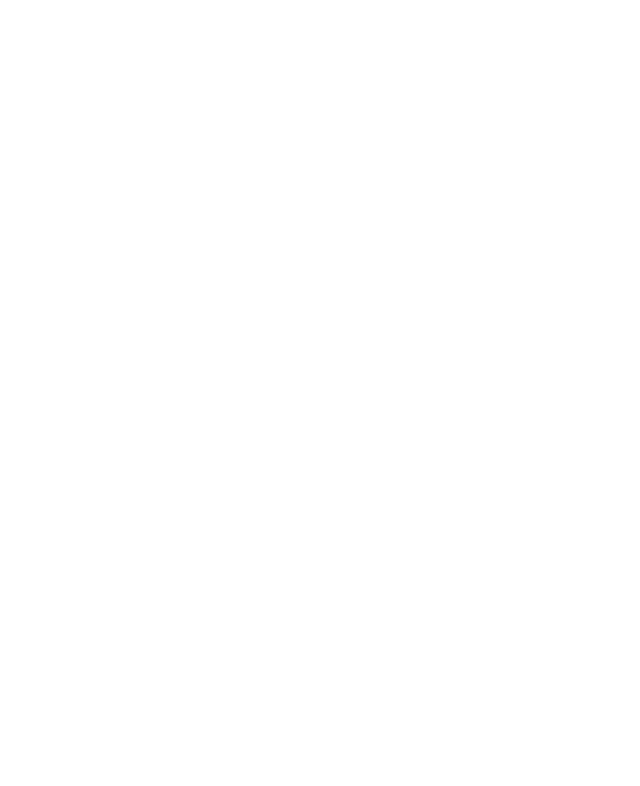
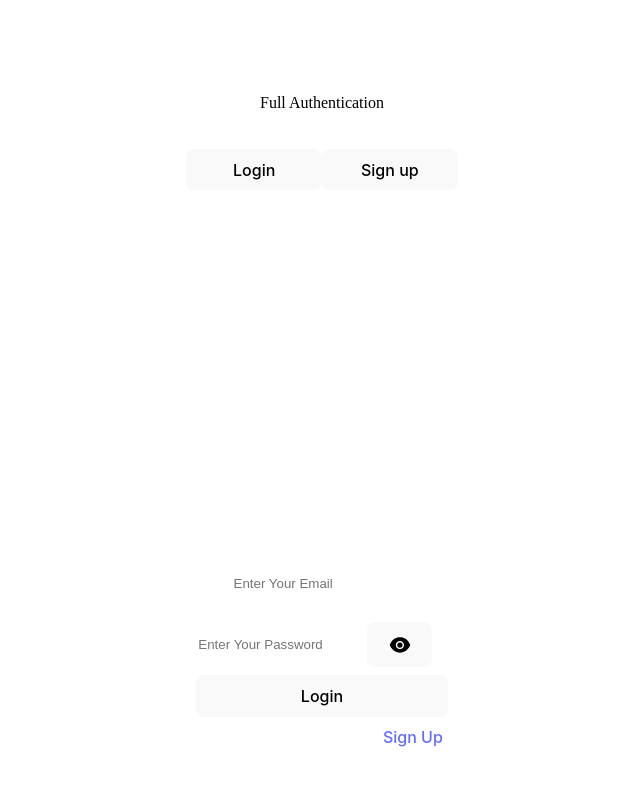
Before and after one commit to Xharry01X/assignment, a React (Vite) app in the folder frontend/assignment/: page /authentication in a window 1280 px wide. Before the commit this address had no page. Shown: the top 786 px of the page, without its empty margins (318-958 px from the left). Built offline with nearby package versions, Linux system fonts and the light colour scheme.

Commit message:
working on authentication

```diff
--- a/frontend/assignment/package.json
+++ b/frontend/assignment/package.json
@@ -15,7 +15,9 @@
     "@emotion/styled": "^11.11.5",
     "framer-motion": "^11.2.10",
     "react": "^18.2.0",
+    "react-cookie": "^7.1.4",
     "react-dom": "^18.2.0",
+    "react-icons": "^5.2.1",
     "react-router-dom": "^6.23.1"
   },
   "devDependencies": {
--- a/frontend/assignment/src/App.jsx
+++ b/frontend/assignment/src/App.jsx
@@ -3,6 +3,9 @@
 
 import './App.css'
 import ImageView from './component/imageView/ImageView'
+import Login from './component/auth/login/Login'
+import Register from './component/auth/register/Register'
+import Authentication from './component/authenticationPage/Authentication'
 
 function App() {
 
@@ -12,6 +15,10 @@
      <BrowserRouter>
       <Routes>
         <Route path='/' element={<ImageView/>}/>
+        <Route path='/authentication' element={<Authentication/>}/>
+        <Route path='/login' element={<Login/>}/>
+        <Route path='/register' element={<Register/>}/>
+        <Route/>
       </Routes>
      </BrowserRouter>
     </>
--- a/frontend/assignment/src/component/auth/login/Login.jsx
+++ b/frontend/assignment/src/component/auth/login/Login.jsx
@@ -1,51 +1,117 @@
-import React from 'react'
+import React, { useState } from 'react';
+import {
+  Box,
+  Button,
+  FormControl,
+  FormLabel,
+  Heading,
+  Input,
+
+  VStack,
+  Text,
+  Link,
+  useToast,
+} from '@chakra-ui/react';
+import { AiFillEye, AiFillEyeInvisible } from 'react-icons/ai';
 
 const Login = () => {
+  const [show, setShow] = useState(false);
+  const [user, setUser] = useState({
+    username: '',
+    password: '',
+  });
+
+  const handleChange = (e) => {
+    const { name, value } = e.target;
+    setUser({
+      ...user,
+      [name]: value,
+    });
+  };
+
+  const handleClick = () => {
+    setShow(!show);
+  };
+
   return (
-    <VStack spacing='5px'>
-
-    <FormControl id='email-login' isRequired>
+    <Box
+      bg="gray.900"
+      color="white"
+      minH="100vh"
+      display="flex"
+      justifyContent="center"
+      alignItems="center"
+      px={4}
+    >
+      <VStack
+        spacing={4}
+        width={{ base: '100%', sm: '400px' }}
+        padding={6}
+        boxShadow="2xl"
+        borderRadius="md"
+        bg="gray.800"
+      >
+        <Heading as="h1" size="lg" mb={4}>
+          Login
+        </Heading>
+        <FormControl id="email-login" isRequired>
           <FormLabel>Email</FormLabel>
           <Input
-        placeholder='Enter Your Email'
-        name='email'
-        value={user.email}
+            placeholder="Enter Your Email"
+            name="username"
+            value={user.username}
             onChange={handleChange}
+            bg="gray.700"
+            border="none"
+            color="white"
+            _placeholder={{ color: 'gray.400' }}
           />
         </FormControl>
-    <FormControl id='password-login' isRequired>
+        <FormControl id="password-login" isRequired>
           <FormLabel>Password</FormLabel>
-      <InputGroup>
+          <Box
+            bg="gray.700"
+            display="flex"
+            alignItems="center"
+            borderRadius="md"
+            paddingRight="1rem"
+          >
             <Input
               type={show ? 'text' : 'password'}
-          placeholder='Enter Your Password'
-          name='password'
+              placeholder="Enter Your Password"
+              name="password"
               value={user.password}
               onChange={handleChange}
+              bg="gray.700"
+              border="none"
+              color="white"
+              _placeholder={{ color: 'gray.400' }}
             />
-        <InputRightElement width='4.5rem'>
-          <Button h='1.75rem' size='sm' onClick={handleClick}>
-            {show ? 'Hide' : 'Show'}
+            <Button
+              onClick={handleClick}
+              variant="ghost"
+              colorScheme="blue"
+              borderRadius="full"
+              size="sm"
+              ml={-10}
+              zIndex={1}
+            >
+              {show ? <AiFillEyeInvisible size="1.5em" /> : <AiFillEye size="1.5em" />}
             </Button>
-        </InputRightElement>
-      </InputGroup>
+          </Box>
         </FormControl>
-
-
-    <Button
-      colorScheme='blue'
-      width='100%'
-      style={{ marginTop: 15 }}
-      onClick={submitHandler}
-    >
+        <Button colorScheme="blue" width="100%" mt={4}>
           Login
         </Button>
+        <Text fontSize="sm" color="gray.300" mt={4}>
+          Don’t have an account?{' '}
+          <Link href="/register" color="blue.400">
+            Sign Up
+          </Link>
+        </Text>
       </VStack>
-  )
-}
+    </Box>
+  );
+};
 
-export default Login
-  )
-}
-
-export default Login
+export default Login;
--- a/frontend/assignment/src/component/auth/register/Register.jsx
+++ b/frontend/assignment/src/component/auth/register/Register.jsx
@@ -1,11 +1,115 @@
-import React from 'react'
+import React, { useState } from 'react';
+import {
+  VStack,
+  FormControl,
+  FormLabel,
+  Input,
+  Button,
+  Text,
+  Box,
+  Heading,
+} from '@chakra-ui/react';
+import { NavLink } from 'react-router-dom';
+import { AiFillEye, AiFillEyeInvisible } from 'react-icons/ai';
 
 const Register = () => {
+  const [show, setShow] = useState(false);
+  const [user, setUser] = useState({
+    username: '',
+    password: '',
+  });
+
+  const handleChange = (e) => {
+    const { name, value } = e.target;
+    setUser({
+      ...user,
+      [name]: value,
+    });
+  };
+
+  const handleClick = () => {
+    setShow(!show);
+  };
+
   return (
-    <div>
-      register
-    </div>
-  )
-}
+    <Box
+      bg="gray.900"
+      color="white"
+      minH="100vh"
+      display="flex"
+      justifyContent="center"
+      alignItems="center"
+      px={4}
+    >
+      <VStack
+        spacing={4}
+        width={{ base: '100%', sm: '400px' }}
+        padding={6}
+        boxShadow="2xl"
+        borderRadius="md"
+        bg="gray.800"
+      >
+        <Heading as="h1" size="lg" mb={4}>
+          Register
+        </Heading>
+        <FormControl id="email-login" isRequired>
+          <FormLabel>Email</FormLabel>
+          <Input
+            placeholder="Enter Your Email"
+            name="username"
+            value={user.username}
+            onChange={handleChange}
+            bg="gray.700"
+            border="none"
+            color="white"
+            _placeholder={{ color: 'gray.400' }}
+          />
+        </FormControl>
+        <FormControl id="password-login" isRequired>
+          <FormLabel>Password</FormLabel>
+          <Box
+            bg="gray.700"
+            display="flex"
+            alignItems="center"
+            borderRadius="md"
+            paddingRight="1rem"
+          >
+            <Input
+              type={show ? 'text' : 'password'}
+              placeholder="Enter Your Password"
+              name="password"
+              value={user.password}
+              onChange={handleChange}
+              bg="gray.700"
+              border="none"
+              color="white"
+              _placeholder={{ color: 'gray.400' }}
+            />
+            <Button
+              onClick={handleClick}
+              variant="ghost"
+              colorScheme="blue"
+              borderRadius="full"
+              size="sm"
+              ml={-10}
+              zIndex={1}
+            >
+              {show ? <AiFillEyeInvisible size="1.5em" /> : <AiFillEye size="1.5em" />}
+            </Button>
+          </Box>
+        </FormControl>
+        <Button colorScheme="blue" width="100%" mt={4}>
+          Login
+        </Button>
+        <Text fontSize="sm" color="gray.300" mt={4}>
+          Don’t have an account?{' '}
+          <NavLink to="/login" color="blue.400">
+            Sign In
+          </NavLink>
+        </Text>
+      </VStack>
+    </Box>
+  );
+};
 
-export default Register
+export default Register;
--- /dev/null
+++ b/frontend/assignment/src/component/authenticationPage/Authentication.jsx
@@ -0,0 +1,44 @@
+import { Box, Container, Tab, TabList, TabPanel, TabPanels, Tabs, Text } from '@chakra-ui/react';
+import React from 'react';
+import Login from '../auth/login/Login';
+import Register from '../auth/register/Register';
+
+const Authentication = () => {
+  return (
+    <Container maxW="xl" centerContent>
+      <Box
+        d="flex"
+        justifyContent="center"
+        alignItems="center"
+        p={3}
+        bg="white"
+        w="100%"
+        m="40px 0 15px 0"
+        borderRadius="lg"
+        borderWidth="1px"
+      >
+        <Text fontSize="4xl" fontFamily="Work Sans" color="black" textAlign="center">
+          Full Authentication
+        </Text>
+      </Box>
+      <Box bg="white" w="100%" borderRadius="lg" borderWidth="1px">
+        <Tabs variant="soft-rounded">
+          <TabList mb="1em">
+            <Tab width="50%">Login</Tab>
+            <Tab width="50%">Sign up</Tab>
+          </TabList>
+          <TabPanels>
+            <TabPanel>
+              <Login />
+            </TabPanel>
+            <TabPanel>
+              <Register />
+            </TabPanel>
+          </TabPanels>
+        </Tabs>
+      </Box>
+    </Container>
+  );
+};
+
+export default Authentication;
```
Also changed, not shown: 1 other file (tests, documents, lock files or other folders). Lines whose indentation alone changed are shown as unchanged.
